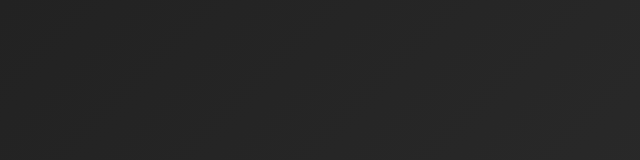
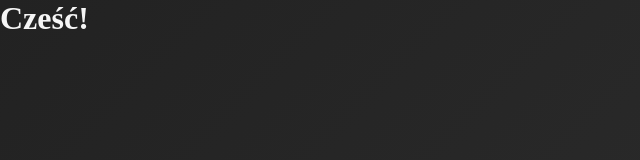
Before and after one commit to JH8ch/re2, a plain HTML site: page index.html in a window 1280 px wide. Shown: the whole page, without its empty margins (0-640 px from the left). Drawn offline with Linux system fonts and the light colour scheme.

Commit message:
added h1

```diff
--- a/index.html
+++ b/index.html
@@ -7,5 +7,7 @@
 		<title>Git - ćwiczenia</title>
 		<link rel="stylesheet" href="style.css" />
 	</head>
-	<body></body>
+	<body>
+		<h1>Cześć!</h1>
+	</body>
 </html>
```
